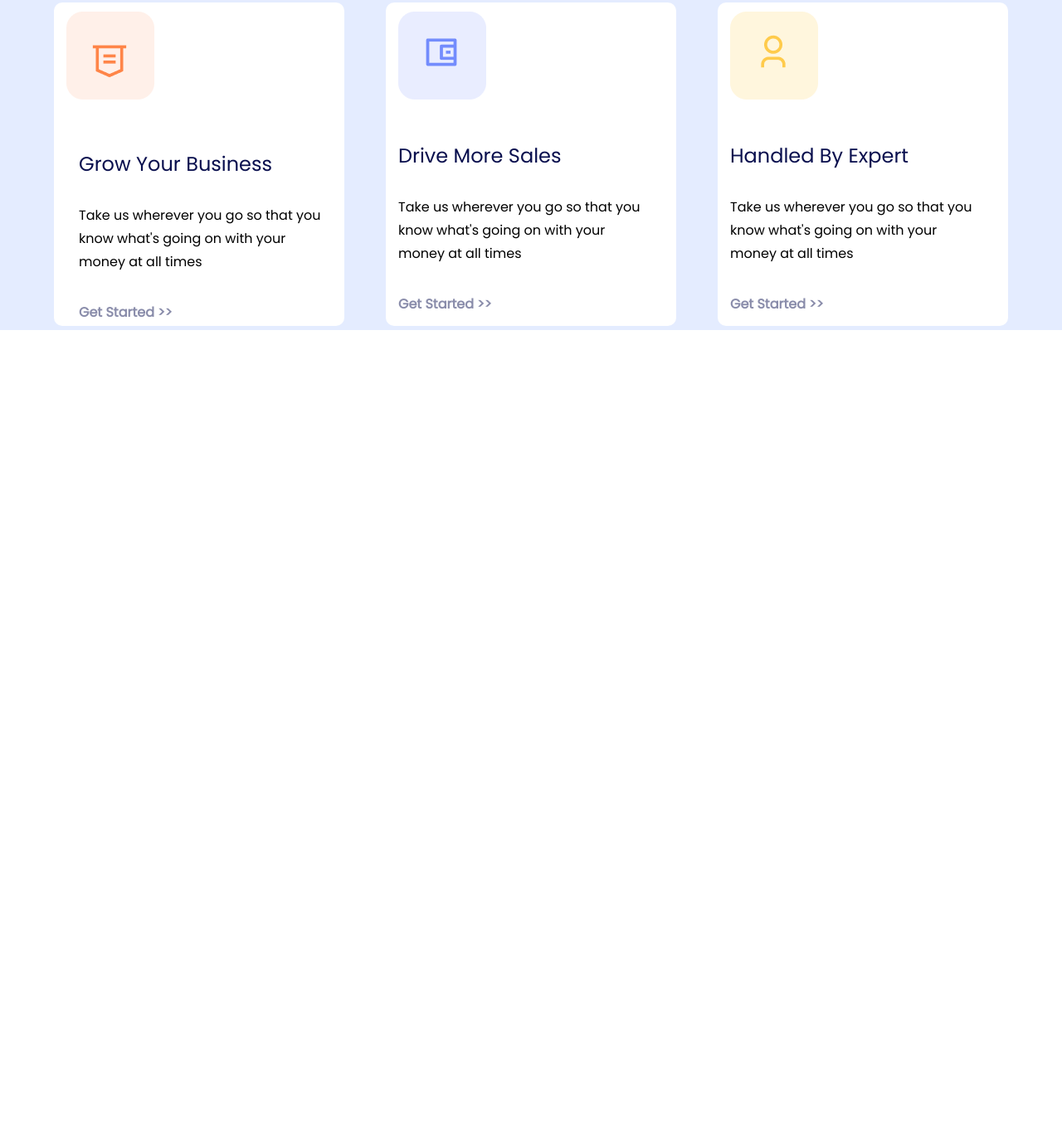
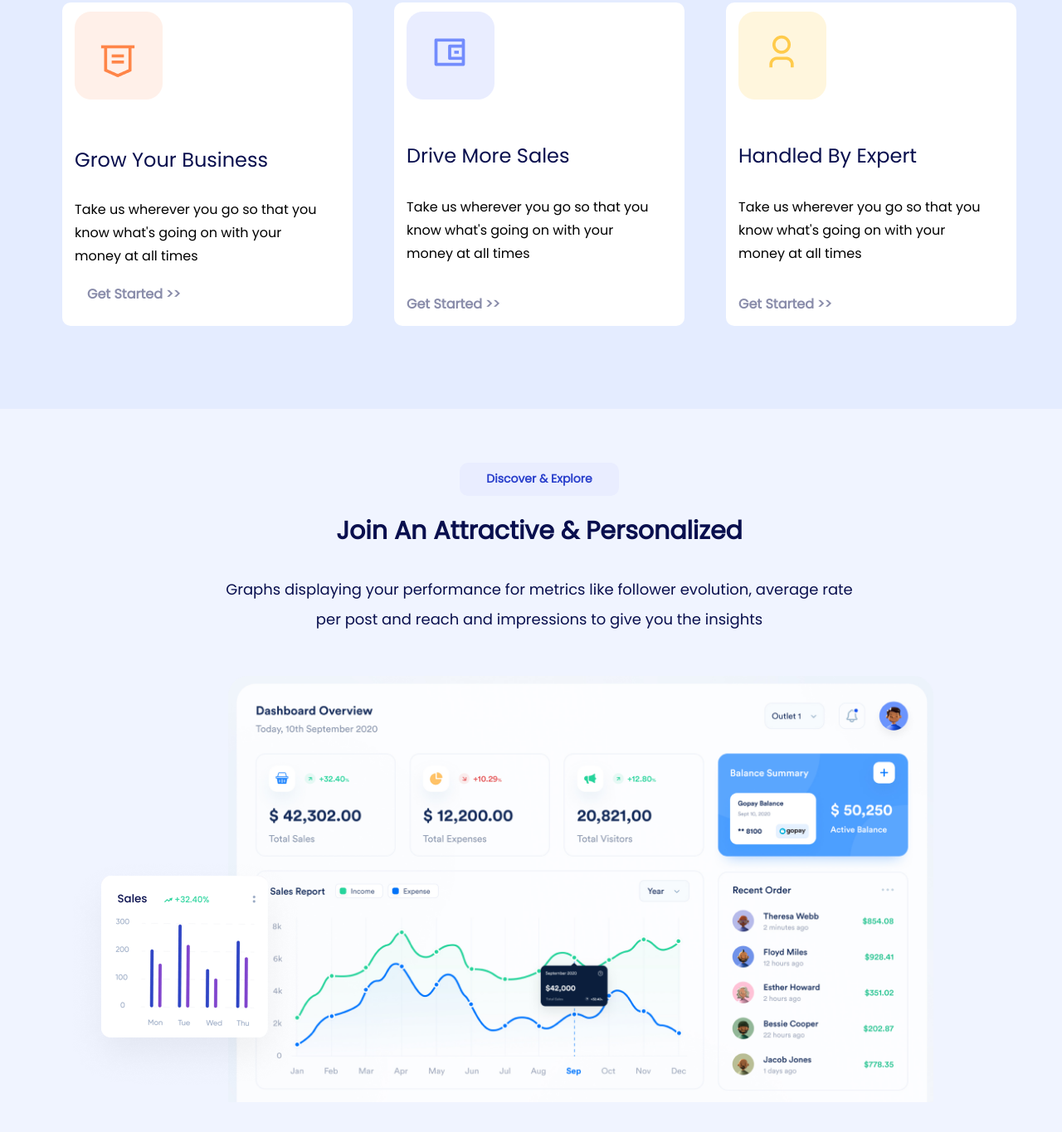
Before and after one commit to Pan-Titima/fe-mini-project-quickspace, a plain HTML site: page index.html in a window 1280 px wide. Shown: the part 1166-2531 px from the top of the page at 83% size. Before the commit the page ends 1564 px from the top, so only its background shows below. Drawn offline with nearby package versions, Linux system fonts and the light colour scheme.

Commit message:
fe mini project: page-3

```diff
--- a/index.html
+++ b/index.html
@@ -173,9 +173,34 @@
               Get Started
               <button class="handled-start">>></button>
             </div>
-
           </div>
-
+        </div>
+      </div>
+    </div>
+    <div class="page-3">
+      <div class="header-3">
+        <div class="header-3-1">Discover & Explore</div>
+        <div class="header-3-2">
+          <p>Join An Attractive & Personalized</p>
+        </div>
+        <div class="header-3-3">
+          <p>
+            <span
+              >Graphs displaying your performance for metrics like follower
+              evolution, average rate</span
+            >
+            <span
+              >per post and reach and impressions to give you the insights</span
+            >
+          </p>
+        </div>
+      </div>
+      <div class="content-3">
+        <div class="content-3-1">
+          <img src="./assets/images/page-3/dashboard 1.png" />
+          <div class="content-3-2">
+            <img src="./assets/images/page-3/Sales.png" />
+          </div>
         </div>
       </div>
     </div>
--- a/style.css
+++ b/style.css
@@ -16,6 +16,7 @@ p span {
 
 .page-1 {
   width: 100vw;
+  padding-left: 20px;
   background-color: rgba(228, 236, 255, 1);
   font-family: Poppins;
   font-size: 18px;
@@ -75,8 +76,7 @@ p span {
   align-items: center;
   justify-content: center;
   flex-wrap: wrap-reverse;
-  max-width: 1900px;
-  min-width: 450px;
+
 }
 
 .content-left {
@@ -137,7 +137,7 @@ p span {
   top: 600px;
   margin-left: 80px;
   margin-right: 20px;
-  width: 450px;
+  width: 650px;
   height: 600px;
 }
 
@@ -208,7 +208,9 @@ p span {
 
 .page-2 {
   width: 100vw;
-  padding: 5px;
+  padding-left: 20px;
+  padding-bottom: 100px;
+  padding-top: 5px;
   background-color: rgba(228, 236, 255, 1);
 }
 
@@ -260,19 +262,21 @@ p span {
   bottom: 70px;
 }
 .grow-header {
-  padding: 15px;
+  padding-top: 10px;
+  font-family: "Poppins";
   font-size: 24px;
   font-weight: 500;
   line-height: 36px;
   color: #090f4e;
+
 }
 .grow-detail {
-  padding: 15px;
+  padding-top: 28px;
   font-family: "Open Sans";
   font-size: 16px;
   font-weight: 400;
   line-height: 28px;
-  text-align: left;
+
 }
 
 .get-started {
@@ -356,3 +360,100 @@ p span {
   line-height: 28px;
   text-align: left;
 }
+
+.page-3 {
+  padding-left: 20px;
+  padding-top: 65px;
+  width: 100vw;
+  background-color: #F0F4FF;
+
+
+}
+
+.header-3 {
+  display: flex;
+  flex-direction: column;
+  align-items: center;
+  flex-wrap: wrap;
+}
+
+
+
+.header-3-1 {
+  width: 192px;
+  height: 40px;
+  border-radius: 10px 10px 10px 10px;
+  background-color: #E9EDFF;
+  padding-top: 5px;
+  font-size: 14px;
+  font-weight: 600;
+  line-height: 28px;
+  text-align: center;
+  color: #293FCC;
+
+
+}
+
+.header-3-2 {
+  padding-top: 20px;
+  font-size: 30px;
+  font-weight: 600;
+  line-height: 45px;
+  color: #090F4E;
+  text-align: center;
+}
+
+.header-3-3 {
+  padding-top: 30px;
+  font-size: 18px;
+  font-weight: 400;
+  line-height: 36px;
+  color: #090F4E;
+  text-align: center;
+}
+
+.content-3 {
+  display: flex;
+  flex-wrap: wrap;
+  justify-content: center;
+  height: 600px;
+  padding-right: 50px;
+}
+
+
+.content-3-1 {
+  position: absolute;
+  padding-left: 50px;
+  padding-right: -30px;
+  margin-top: 50px;
+  margin-left: 180px;
+  margin-right: -20px;
+  width: 550px;
+
+ }
+
+ .content-3-2 {
+  position: absolute;
+  margin-top: -200px;
+  margin-left: -120px;
+  width: 180px;
+  height: 180px;
+}
+
+@media only screen and (min-width: 992px){
+  .content-3-1 {
+   position: absolute;
+   margin-top: 50px;
+   margin-left: 80px;
+   width: 900px;
+
+  }
+
+  .content-3-2 {
+    position: absolute;
+    margin-top: -300px;
+    margin-left: -200px;
+    width: 500px;
+
+  }
+}
```
Also changed, not shown: assets/images/page-3/Graphs displaying.png (added), assets/images/page-3/Group 5725/Discover & Explore.png (added), assets/images/page-3/Group 5725/Rectangle 822.png (added), assets/images/page-3/Join An Attractive & Personaliozed.png (added), assets/images/page-3/Rectangle 823.png (added), assets/images/page-3/Sales.png (added), assets/images/page-3/dashboard 1.png (added).
